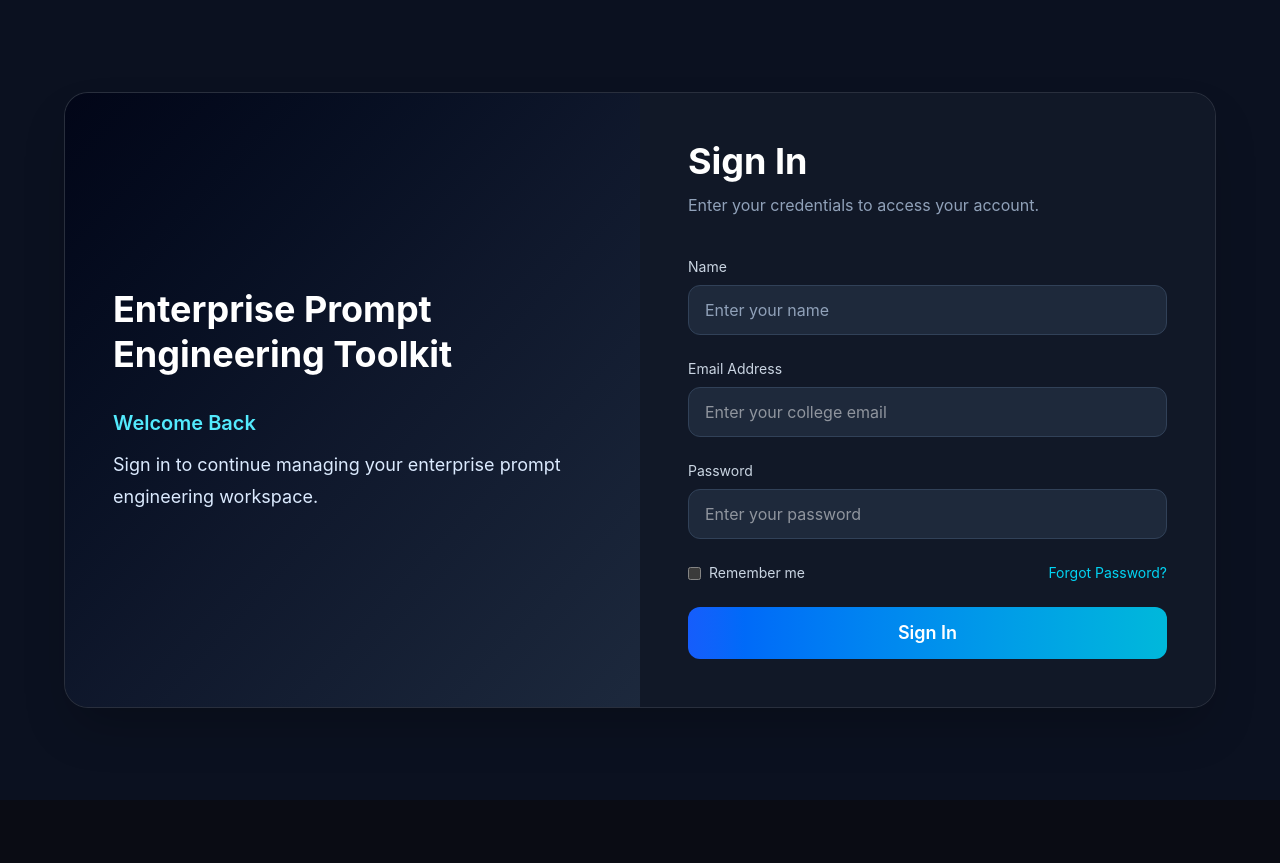
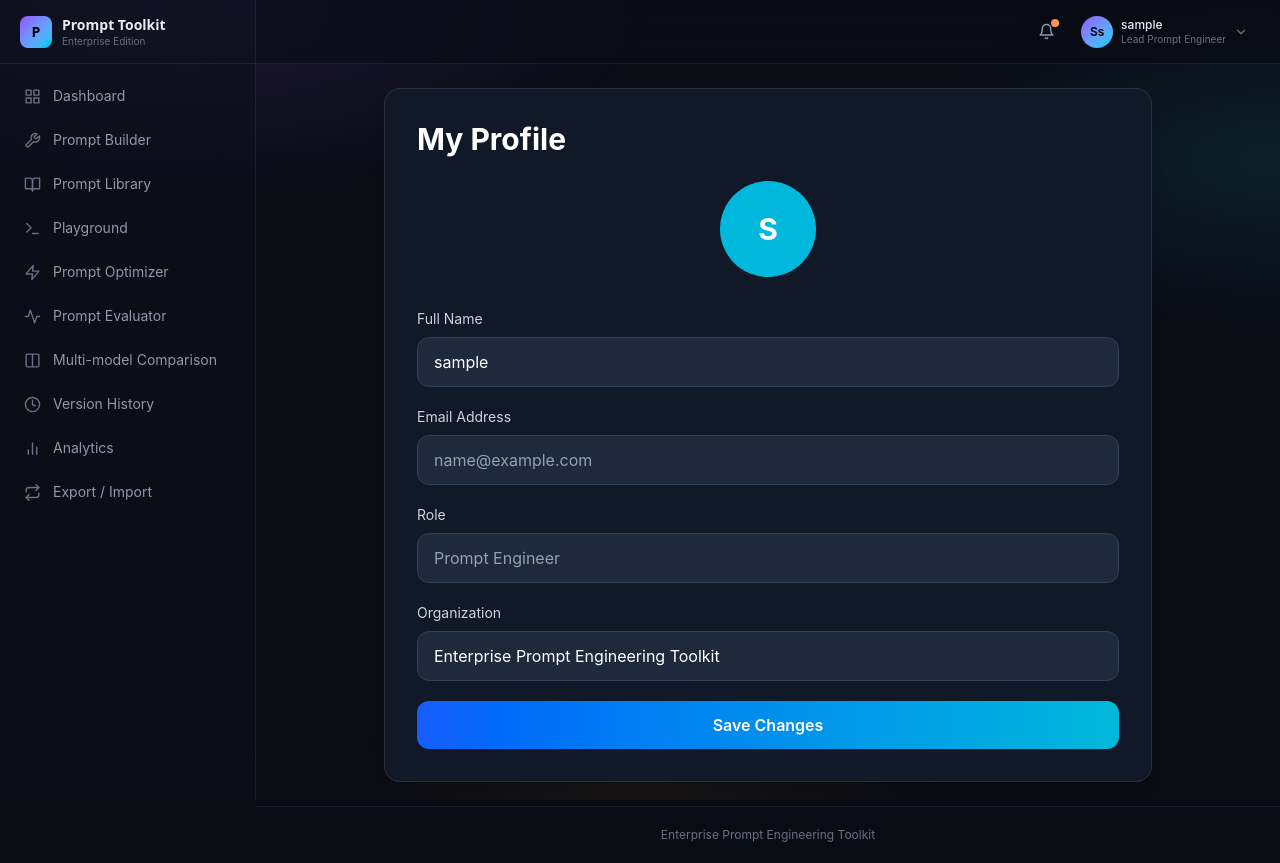
Before and after one commit to GunaSravaniKavuru/enterprise-prompt-engineering-toolkit, a React (Vite) app in the folder frontend/: page /profile in a window 1280 px wide. Before the commit this address led to /. Before the commit the page ends 800 px from the top, so only its background shows below. Built offline with nearby package versions, Linux system fonts and the light colour scheme; sample sign-in values are in the browser's storage.

Commit message:
Added profile page and login improvements

```diff
--- a/frontend/package.json
+++ b/frontend/package.json
@@ -12,6 +12,7 @@
   "dependencies": {
     "axios": "^1.18.1",
     "framer-motion": "^12.42.2",
+    "lucide-react": "^1.25.0",
     "react": "^19.2.7",
     "react-dom": "^19.2.7",
     "react-icons": "^5.7.0",
--- a/frontend/src/App.jsx
+++ b/frontend/src/App.jsx
@@ -1,6 +1,7 @@
 import { BrowserRouter, Routes, Route, Navigate } from "react-router-dom";
 import DashboardLayout from "./components/layout/DashboardLayout";
 import { ToastProvider } from "./components/common/Toast";
+import Profile from "./pages/Profile";
 
 import Dashboard from "./pages/Dashboard";
 import PromptBuilder from "./pages/PromptBuilder";
@@ -16,14 +17,18 @@ import Settings from "./pages/Settings";
 import Login from "./pages/Login";
 
 export default function App() {
+  const isLoggedIn = localStorage.getItem("isLoggedIn") === "true";
+  console.log("isLoggedIn:", isLoggedIn);
   return (
     <ToastProvider>
       <BrowserRouter>
         <Routes>
-  <Route path="/" element={<Login />} />
-
+ <Route path="/" element={<Login />} />
   <Route element={<DashboardLayout />}>
-    <Route path="/dashboard" element={<Dashboard />} />
+   <Route
+  path="/dashboard"
+  element={isLoggedIn ? <Dashboard /> : <Navigate to="/" replace />}
+/>
     <Route path="/builder" element={<PromptBuilder />} />
     <Route path="/library" element={<PromptLibrary />} />
     <Route path="/playground" element={<Playground />} />
@@ -36,6 +41,10 @@ export default function App() {
     <Route path="/analytics" element={<Analytics />} />
     <Route path="/export-import" element={<ExportImport />} />
     <Route path="/settings" element={<Settings />} />
+    <Route
+  path="/profile"
+  element={isLoggedIn ? <Profile /> : <Navigate to="/" replace />}
+/>
   </Route>
 
   <Route path="*" element={<Navigate to="/" replace />} />
--- a/frontend/src/components/layout/Navbar.jsx
+++ b/frontend/src/components/layout/Navbar.jsx
@@ -1,4 +1,5 @@
 import { useState } from "react";
+import { useNavigate } from "react-router-dom";
 import { AnimatePresence, motion } from "framer-motion";
 import Icon from "../common/Icon";
 import { currentUser, notifications } from "../../data/dummyData";
@@ -8,6 +9,13 @@ export default function Navbar({ onMenuClick, theme, onToggleTheme }) {
   const [notifOpen, setNotifOpen] = useState(false);
   const [profileOpen, setProfileOpen] = useState(false);
   const unread = notifications.filter((n) => n.unread).length;
+  const navigate = useNavigate();
+
+const handleSignOut = () => {
+  localStorage.removeItem("isLoggedIn");
+  localStorage.removeItem("userName");
+  navigate("/");
+};
 
   return (
     <header className="sticky top-0 z-20 flex h-16 items-center gap-3 border-b border-[var(--color-border-soft)] bg-[#0a0c14]/70 px-4 backdrop-blur-xl lg:gap-4 lg:px-6">
@@ -63,8 +71,8 @@ export default function Navbar({ onMenuClick, theme, onToggleTheme }) {
             className="flex items-center gap-2 rounded-xl px-2 py-1.5 hover:bg-white/5 focus-ring"
           >
             <div className="flex h-8 w-8 items-center justify-center rounded-full bg-gradient-to-br from-violet-500 to-cyan-400 text-xs font-semibold text-black">
-              {userName.charAt(0).toUpperCase()}
-            </div>ss
+              {userName.charAt(0).toUpperCase()}s
+            </div>
             <div className="hidden text-left leading-tight md:block">
               <p className="text-xs font-medium text-ink">{userName}</p>
               <p className="text-[10px] text-ink-faint">{currentUser.role}</p>
@@ -80,15 +88,21 @@ export default function Navbar({ onMenuClick, theme, onToggleTheme }) {
                 className="glass-hi absolute right-0 mt-2 w-52 rounded-2xl p-2 text-sm"
               >
                 <p className="px-3 py-2 text-xs text-ink-faint">{currentUser.org}</p>
-                <button className="w-full rounded-xl px-3 py-2 text-left text-ink-dim hover:bg-white/5 hover:text-ink">
-                  Profile
-                </button>
+                <button
+  onClick={() => navigate("/profile")}
+  className="w-full rounded-xl px-3 py-2 text-left text-ink-dim hover:bg-white/5"
+>
+  Profile
+</button>
                 <button className="w-full rounded-xl px-3 py-2 text-left text-ink-dim hover:bg-white/5 hover:text-ink">
                   Billing
                 </button>
-                <button className="w-full rounded-xl px-3 py-2 text-left text-rose-300 hover:bg-rose-500/10">
-                  Sign out
-                </button>
+                <button
+  onClick={handleSignOut}
+  className="w-full rounded-xl px-3 py-2 text-left text-rose-300 hover:bg-rose-500/10"
+>
+  Sign out
+</button>
               </motion.div>
             )}
           </AnimatePresence>
--- a/frontend/src/data/dummyData.js
+++ b/frontend/src/data/dummyData.js
@@ -2,7 +2,7 @@
 // Replace with real API responses once the backend is connected.
 
 export const navItems = [
-  { label: "Dashboard", path: "/", icon: "grid" },
+  { label: "Dashboard", path: "/dashboard", icon: "grid" },
   { label: "Prompt Builder", path: "/builder", icon: "hammer" },
   { label: "Prompt Library", path: "/library", icon: "book" },
   { label: "Playground", path: "/playground", icon: "flask" },
--- a/frontend/src/pages/Login.jsx
+++ b/frontend/src/pages/Login.jsx
@@ -1,14 +1,20 @@
 import { useNavigate } from "react-router-dom";
 import { useState } from "react";
+import { Eye, EyeOff } from "lucide-react";
 
 export default function Login() {
   const navigate = useNavigate();
 const [name, setName] = useState("");
   const [email, setEmail] = useState("");
   const [password, setPassword] = useState("");
+  const [showPassword, setShowPassword] = useState(false);
 const handleLogin = (e) => {
   e.preventDefault();
+   console.log("Sign In button clicked");
   localStorage.setItem("userName", name);
+  localStorage.setItem("userEmail", email);
+  localStorage.setItem("isLoggedIn", "true");
+
   navigate("/dashboard");
 };
   return (
@@ -95,16 +101,25 @@ const handleLogin = (e) => {
     Password
   </label>
 
+  <div className="relative">
     <input
-                    type="password"
+      type={showPassword ? "text" : "password"}
       placeholder="Enter your password"
       value={password}
       onChange={(e) => setPassword(e.target.value)}
       required
-                    className="w-full rounded-xl border border-slate-700 bg-[#1E293B] px-4 py-3 text-white outline-none transition focus:border-cyan-400"
+      className="w-full rounded-xl border border-slate-700 bg-[#1E293B] px-4 py-3 pr-12 text-white outline-none transition focus:border-cyan-400"
     />
+
+    <button
+      type="button"
+      onClick={() => setShowPassword(!showPassword)}
+      className="absolute right-3 top-1/2 -translate-y-1/2 text-slate-400 hover:text-white"
+    >
+      {showPassword ? <EyeOff size={20} /> : <Eye size={20} />}
+    </button>
   </div>
-
+</div>
                 <div className="flex items-center justify-between">
 
                   <label className="flex items-center gap-2 text-slate-300 text-sm">
--- /dev/null
+++ b/frontend/src/pages/Profile.jsx
@@ -0,0 +1,89 @@
+import { useState } from "react";
+
+export default function Profile() {
+  const [name, setName] = useState(localStorage.getItem("userName") || "");
+  const [email] = useState(localStorage.getItem("userEmail") || "");
+  const [role] = useState("Prompt Engineer");
+  const [organization, setOrganization] = useState("Enterprise Prompt Engineering Toolkit");
+
+  const handleSave = () => {
+    localStorage.setItem("userName", name);
+    alert("Profile updated successfully!");
+  };
+
+  return (
+    <div className="max-w-3xl mx-auto">
+      <div className="rounded-2xl border border-white/10 bg-[#111827] p-8 shadow-lg">
+
+        <h1 className="text-3xl font-bold text-white mb-6">
+          My Profile
+        </h1>
+
+        <div className="flex justify-center mb-8">
+          <div className="w-24 h-24 rounded-full bg-cyan-500 flex items-center justify-center text-3xl font-bold text-white">
+            {name ? name.charAt(0).toUpperCase() : "U"}
+          </div>
+        </div>
+
+        <div className="space-y-5">
+
+          <div>
+            <label className="block text-sm text-slate-300 mb-2">
+              Full Name
+            </label>
+            <input
+              type="text"
+              value={name}
+              onChange={(e) => setName(e.target.value)}
+              className="w-full rounded-xl border border-slate-700 bg-[#1E293B] px-4 py-3 text-white focus:border-cyan-400 outline-none"
+            />
+          </div>
+
+          <div>
+            <label className="block text-sm text-slate-300 mb-2">
+              Email Address
+            </label>
+            <input
+              type="email"
+              value={email}
+              readOnly
+              className="w-full rounded-xl border border-slate-700 bg-[#1E293B] px-4 py-3 text-slate-400"
+            />
+          </div>
+
+          <div>
+            <label className="block text-sm text-slate-300 mb-2">
+              Role
+            </label>
+            <input
+              type="text"
+              value={role}
+              readOnly
+              className="w-full rounded-xl border border-slate-700 bg-[#1E293B] px-4 py-3 text-slate-400"
+            />
+          </div>
+
+          <div>
+            <label className="block text-sm text-slate-300 mb-2">
+              Organization
+            </label>
+            <input
+              type="text"
+              value={organization}
+              onChange={(e) => setOrganization(e.target.value)}
+              className="w-full rounded-xl border border-slate-700 bg-[#1E293B] px-4 py-3 text-white focus:border-cyan-400 outline-none"
+            />
+          </div>
+
+          <button
+            onClick={handleSave}
+            className="w-full rounded-xl bg-gradient-to-r from-blue-600 to-cyan-500 py-3 text-white font-semibold hover:opacity-90"
+          >
+            Save Changes
+          </button>
+
+        </div>
+      </div>
+    </div>
+  );
+}
```
Also changed, not shown: 1 other file (tests, documents, lock files or other folders). Lines whose indentation alone changed are shown as unchanged.
